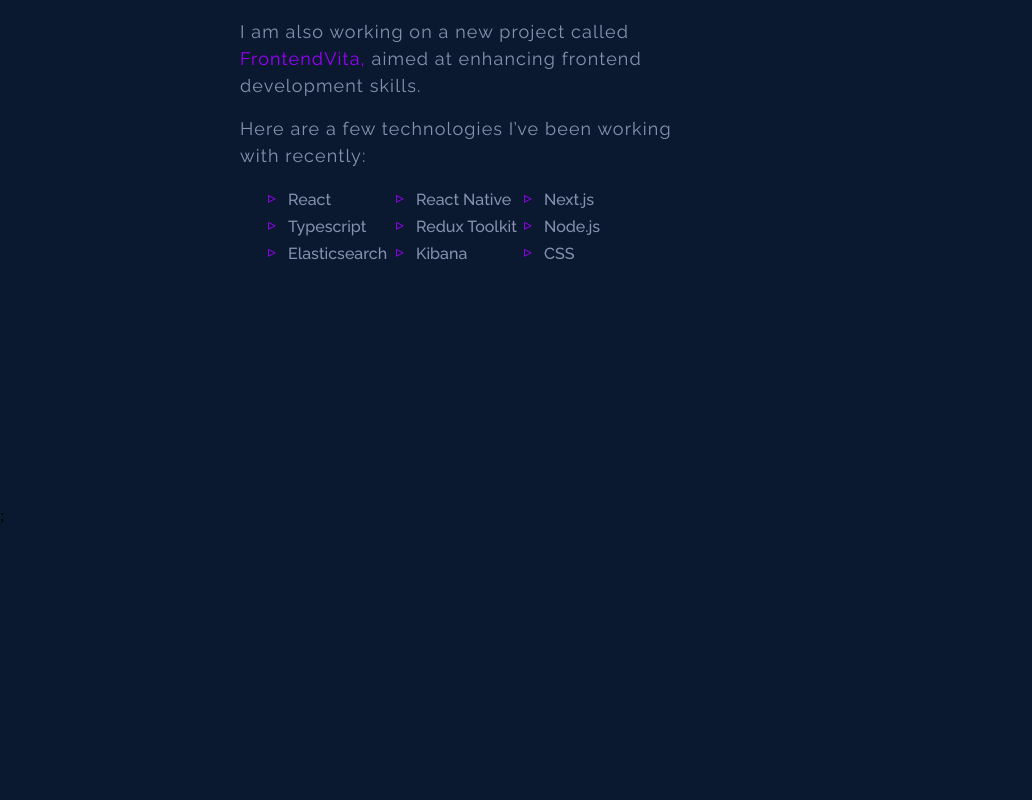
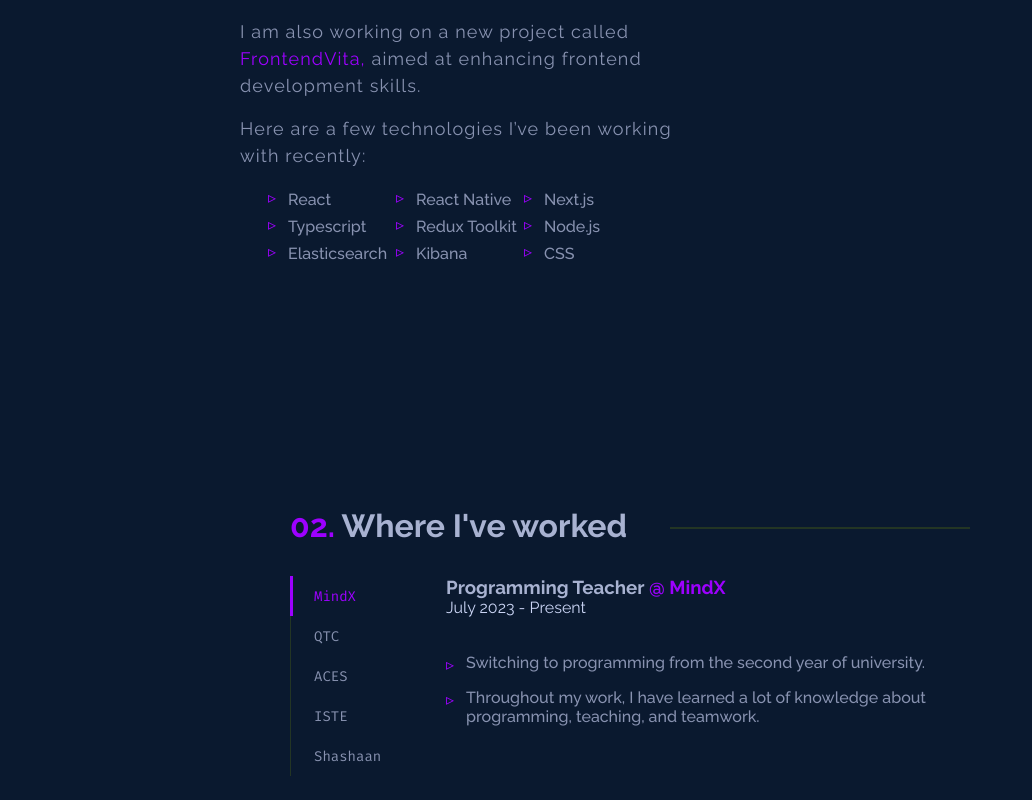
Before and after one commit to minhnghia2k3/nextjs-portfolio, a Next.js app: page / in a window 1280 px wide. Shown: the part 1413-2213 px from the top of the page, without its empty margins (0-1032 px from the left). Before the commit the page ends 1938 px from the top, so only its background shows below. Built offline with nearby package versions, Linux system fonts and the light colour scheme.

Commit message:
complete experience section

```diff
--- a/src/pages/index.tsx
+++ b/src/pages/index.tsx
@@ -1,6 +1,7 @@
 import Email from '@/components/Email';
 import SocialIcons from '@/components/SocialIcons';
 import About from '@/sections/About';
+import Experience from '@/sections/Experience';
 import Hero from '@/sections/Hero';
 import Navbar from '@/sections/Navbar';
 import React from 'react';
@@ -15,6 +16,7 @@
       <main>
         <Hero />
         <About />
+        <Experience />
       </main>
     </div>
   );
--- a/src/scss/_globals.scss
+++ b/src/scss/_globals.scss
@@ -1,6 +1,11 @@
 body {
     background-color: var(--background-color);
     counter-reset: title;
+}
+
+body,
+html {
+    scroll-behavior: smooth !important;
 }
 
 * {
--- /dev/null
+++ b/src/scss/sections/_experiences.scss
@@ -0,0 +1,138 @@
+.experience {
+    margin: 15rem auto;
+    max-width: 700px;
+
+    .title {
+        font-family: var(--raleway);
+        color: var(--lightest-slate);
+        position: relative;
+
+        h2 {
+            font-size: var(--tx2large);
+            margin-bottom: 2rem;
+            font-weight: 700;
+
+            &::before {
+                counter-increment: title;
+                content: "0" counter(title) ". ";
+                color: var(--theme-color);
+            }
+
+            &::after {
+                content: "";
+                display: block;
+                position: absolute;
+                top: 20px;
+                width: 300px;
+                background-color: var(--lightest-navy);
+                height: 2px;
+                margin-left: 380px;
+            }
+        }
+    }
+
+    .container {
+        display: grid;
+        grid-template-columns: 20% 80%;
+        gap: 1rem;
+
+        .exp-slider {
+            list-style-type: none;
+            position: relative;
+            height: max-content;
+
+            .underline {
+                background-color: var(--theme-color);
+                position: absolute;
+                left: -0.5px;
+                top: 0;
+                height: 2.5rem;
+                width: 3px;
+                transition: 0.3s ease-in-out;
+            }
+
+            &::before {
+                position: absolute;
+                left: -0px;
+                content: "";
+                height: 100%;
+                width: 1px;
+                background-color: var(--lightest-navy);
+            }
+
+            &-item {
+                height: 2.5rem;
+                padding: 0 1.5rem;
+                display: flex;
+                vertical-align: middle;
+                cursor: pointer;
+                width: 100%;
+
+                span {
+                    display: flex;
+                    justify-content: center;
+                    align-items: center;
+                    color: var(--slate);
+                    font-size: var(--tsm1);
+                    font-family: var(--fira-code);
+                }
+
+                &:hover {
+                    background-color: var(--light-navy);
+
+                    span {
+                        color: var(--theme-color);
+                    }
+                }
+            }
+
+            &-item-selected {
+                span {
+                    color: var(--theme-color);
+                }
+            }
+        }
+
+        .exp-details {
+            font-family: var(--raleway);
+            height: 40%;
+
+            &-position {
+                color: var(--lightest-slate);
+
+                &-company {
+                    color: var(--theme-color);
+                }
+            }
+
+            &-range {
+                color: var(--light-slate);
+            }
+
+            &-list {
+                display: flex;
+                flex-direction: column;
+                gap: 1rem;
+                margin-top: 1rem;
+                list-style-type: none;
+                padding: 20px;
+
+                &-item {
+                    font-weight: 500;
+                    color: var(--slate);
+                    position: relative;
+
+                    &::before {
+                        content: "▹";
+                        position: absolute;
+                        top: 6px;
+                        left: -20px;
+                        line-height: 12px;
+                        color: var(--theme-color);
+                    }
+                }
+            }
+        }
+
+    }
+}
--- a/src/scss/sections/_index.scss
+++ b/src/scss/sections/_index.scss
@@ -1,3 +1,4 @@
 @import "navbar";
 @import "hero";
 @import "about";
+@import "experiences";
--- /dev/null
+++ b/src/sections/Experience.tsx
@@ -0,0 +1,118 @@
+import Link from 'next/link';
+import { useState, useEffect } from 'react';
+
+function Experience() {
+    const [selected, setSelected] = useState(0);
+    useEffect(() => {
+        const transform = () => {
+            const underline = document.querySelector<HTMLElement>('.underline');
+            underline!.style.top = `${selected * 2.5}rem`
+        }
+        transform();
+    }, [selected])
+    const experiences = [
+        {
+            name: "MindX",
+            role: "Programming Teacher",
+            url: "https://mindx.edu.vn/",
+            start: "July 2023",
+            end: "Present",
+            shortDescription: [
+                "Switching to programming from the second year of university.",
+                "Throughout my work, I have learned a lot of knowledge about programming, teaching, and teamwork.",
+            ],
+        },
+        {
+            name: "QTC",
+            role: "Technical Staff",
+            url: "/",
+            start: "January 2022",
+            end: "January 2023",
+            shortDescription: [
+                "Starting an internship early in the first year of university to learn a lot of knowledge as well as work experience in a business",
+                "I had experience working on a network devices such as 'Cisco', 'SonicWall', 'Fortinet', 'Checkpoint'.",
+                "Throughout my work, I have learned a lot of knowledge about network devices, network security, and network infrastructure.",
+                "Furthermore, I also represent the company to train new students / employees on their knowledge.",
+            ],
+        },
+
+        {
+            name: "ACES",
+            role: "President",
+            url: "https://www.linkedin.com/company/association-of-computer-engineering-students/",
+            start: "November 2019",
+            end: "November 2020",
+            shortDescription: [
+                "As the elected President of the ACES Departmental Club, I successfully led a team of board members and executive committee members to organize and execute multiple events throughout the year.",
+                "Additionally, I secured sponsorships from reputable brands to support our events.",
+                "Overall, it was a rewarding experience that allowed me to develop my leadership skills while contributing positively to the growth of the organization.",
+            ],
+        },
+        {
+            name: "ISTE",
+            role: "Web Developer",
+            url: "https://www.linkedin.com/company/association-of-computer-engineering-students/",
+            start: "November 2019",
+            end: "November 2020",
+            shortDescription: [
+                "Write modern, performant, maintainable code for a diverse array of client and internal projects",
+                "Work with a variety of different languages, platforms, frameworks, and content management systems such as JavaScript, TypeScript, Gatsby, React, Craft, WordPress, Prismic, and Netlify",
+                "Communicate with multi-disciplinary teams of engineers, designers, producers, and clients on a daily basis",
+            ],
+        },
+        {
+            name: "Shashaan",
+            role: "Founder",
+            url: "https://www.linkedin.com/company/association-of-computer-engineering-students/",
+            start: "November 2018",
+            end: "November 2021",
+            shortDescription: [
+                "While still a student, I founded a web hosting company that offered affordable hosting services.",
+                "With over 300 customers, the business thrived until I graduated and sold it to another company.",
+            ],
+        },
+    ];
+    return (
+        <div className='experience' id='experience'>
+            <div className="title">
+                <h2>Where I&apos;ve worked</h2>
+            </div>
+            <div className="container">
+                <ul className="exp-slider">
+                    <div className="underline"></div>
+                    {experiences.map((experience, index) => (
+                        <li
+                            key={index}
+                            className={`exp-slider-item ${index === selected && 'exp-slider-item-selected'}`}
+                            onClick={() => setSelected(index)}>
+                            <span>{experience.name}</span>
+                        </li>
+                    ))}
+                </ul>
+                <div className="exp-details">
+                    <div className="exp-details-position">
+                        <h3>
+                            <span>{experiences[selected].role}</span>
+                            <span className='exp-details-position-company'>
+                                &nbsp;@&nbsp;
+                                <Link className='link' href={experiences[selected].url}>{experiences[selected].name}</Link>
+                            </span>
+                        </h3>
+                        <p className='exp-details-range'>
+                            {experiences[selected].start} - {experiences[selected].end}
+                        </p>
+                        <ul className="exp-details-list">
+                            {
+                                experiences[selected].shortDescription.map((description, index) => (
+                                    <li className="exp-details-list-item" key={index}>{description}</li>
+                                ))
+                            }
+                        </ul>
+                    </div>
+                </div>
+            </div>
+        </div>
+    );
+}
+
+export default Experience;
```
Also changed, not shown: src/sections/Project.tsx (added).
